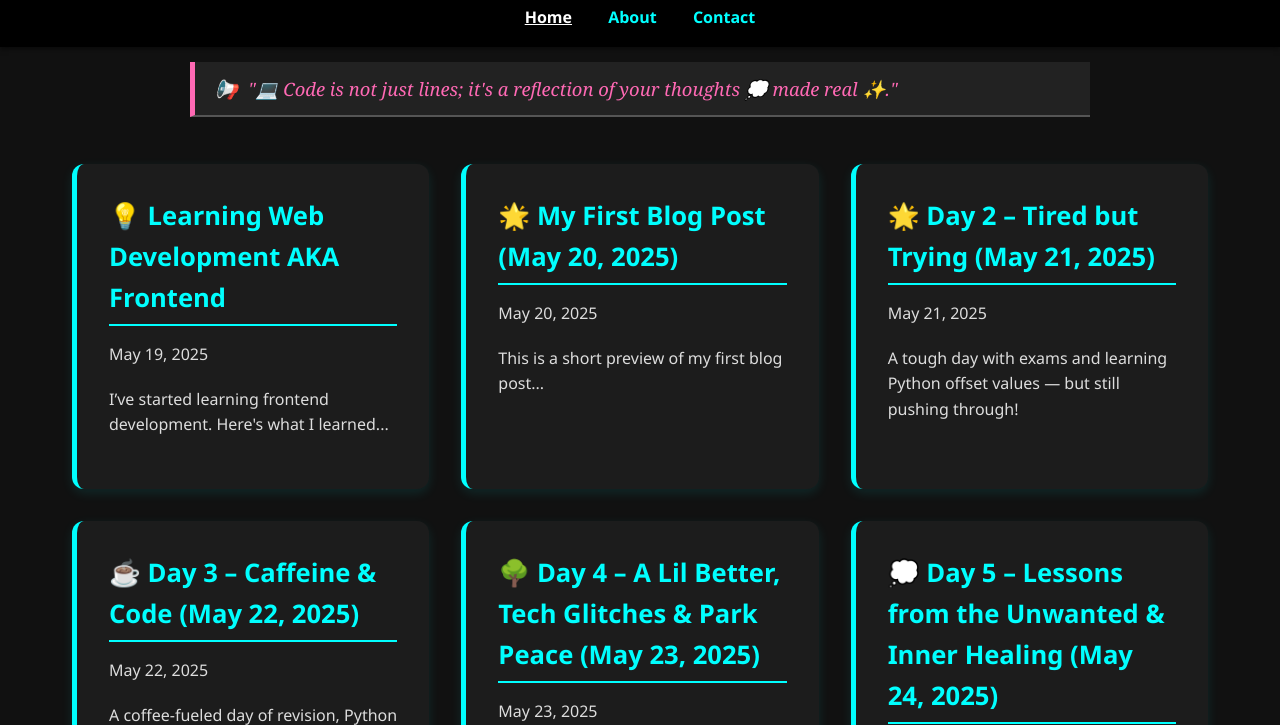
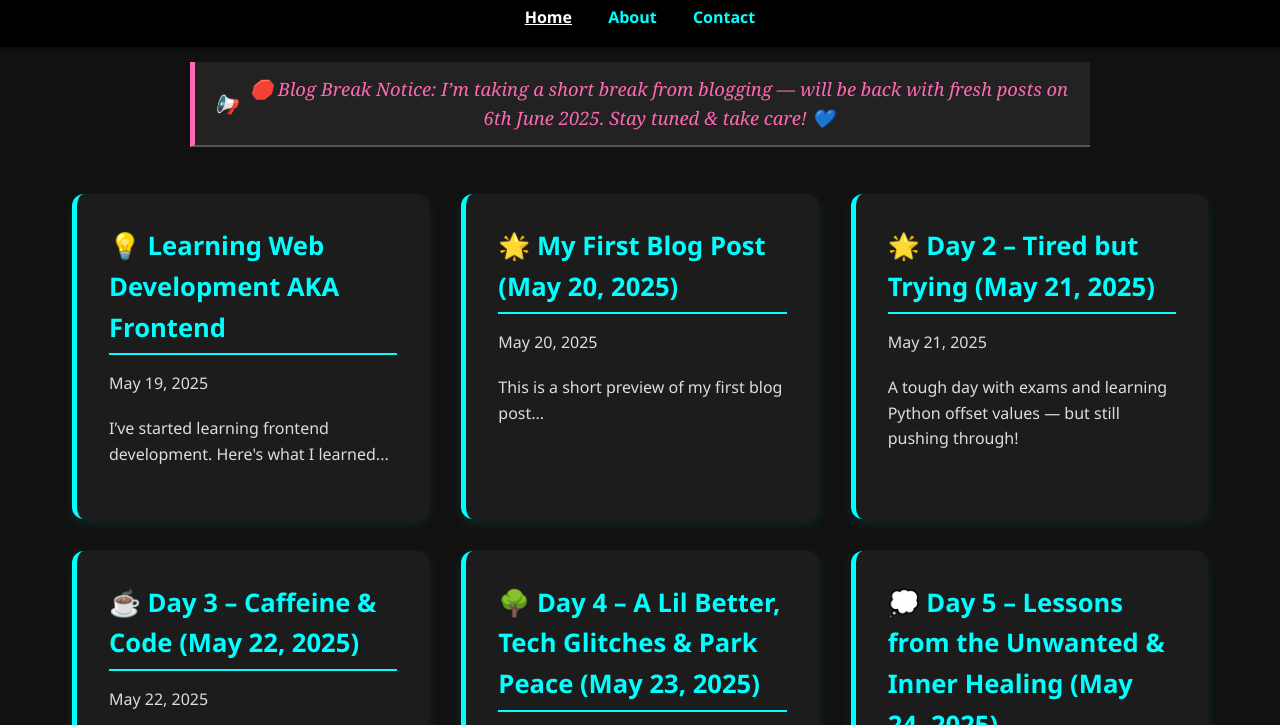
Before and after one commit to jasskaur-coder/My_Blog_Website, a plain HTML site: page index.html in a window 1280 px wide. Shown: the part 75-800 px from the top of the page. Drawn offline with Linux system fonts and the light colour scheme.

Commit message:
announcement

```diff
--- a/index.html
+++ b/index.html
@@ -42,7 +42,7 @@
   <div id="announcement" class="announcement" role="note" aria-live="polite">
     📢
     <blockquote id="announcement-text">
-      "💻 Code is not just lines; it's a reflection of your thoughts 💭 made real ✨."
+      🛑 Blog Break Notice: I’m taking a short break from blogging — will be back with fresh posts on 6th June 2025. Stay tuned & take care! 💙
     </blockquote>
   </div>
 
```
